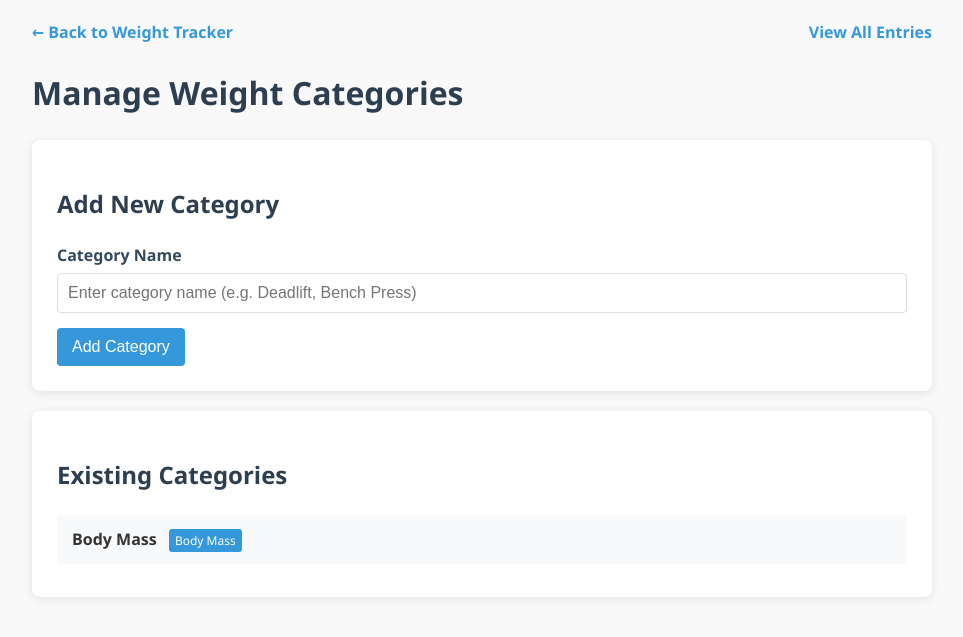
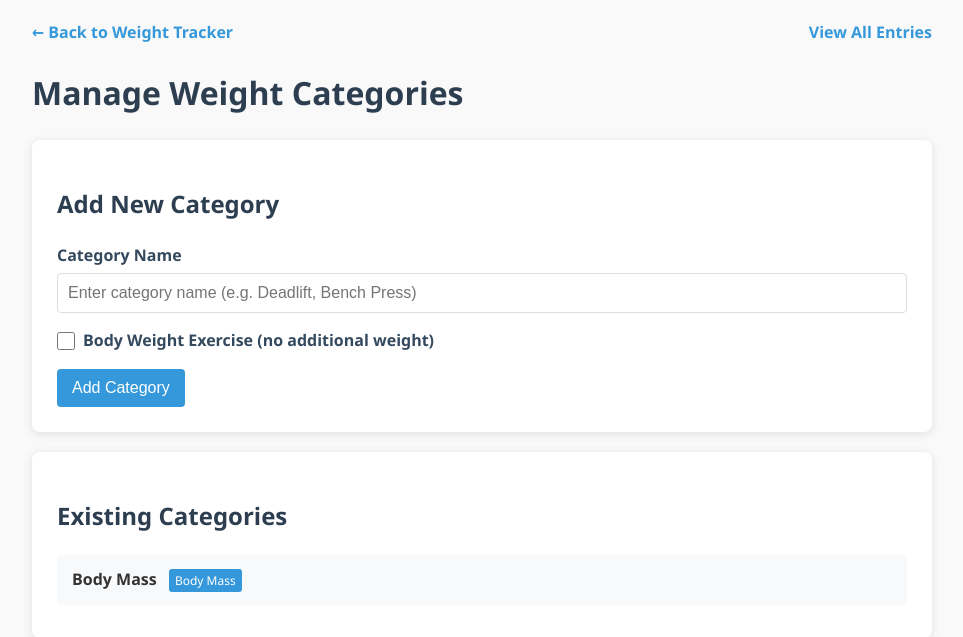
Before and after one commit to CalumMallorie/weight-tracker, a Flask app: page /categories in a window 1280 px wide. Shown: the top 637 px of the page, without its empty margins (158-1121 px from the left). Run offline with Flask 3, Linux system fonts and the light colour scheme; data comes from the database, SQL or seed files in the repository; parts of the project's set-up code (start-up, migrations or seed data) failed here and were passed over.

Commit message:
Implement body weight exercise support

```diff
--- a/src/routes.py
+++ b/src/routes.py
@@ -146,11 +146,12 @@ def manage_categories():
     if request.method == 'POST':
         # Handle category creation
         name = request.form.get('name', '').strip()
+        is_body_weight = request.form.get('is_body_weight') == 'on'
 
         if name:
             try:
-                services.get_or_create_category(name)
-                logger.info(f"Category '{name}' created/updated successfully")
+                services.get_or_create_category(name, is_body_mass=is_body_weight)
+                logger.info(f"Category '{name}' created/updated successfully (body weight: {is_body_weight})")
             except Exception as e:
                 logger.error(f"Failed to create category: {str(e)}")
                 return render_template(
@@ -197,19 +198,17 @@ def api_categories():
 def api_create_category():
     """API endpoint to create a new category"""
     data = request.json
+    name = data.get('name', '').strip()
+    is_body_weight = data.get('is_body_weight', False)
 
-    if not data or 'name' not in data:
-        return jsonify({'error': 'Name is required'}), 400
+    if name:
+        try:
+            category = services.get_or_create_category(name, is_body_mass=is_body_weight)
+            return jsonify(category.to_dict())
+        except Exception as e:
+            return jsonify({'error': str(e)}), 400
 
-    name = data['name'].strip()
-    if not name:
-        return jsonify({'error': 'Name cannot be empty'}), 400
-
-    try:
-        category = services.get_or_create_category(name)
-        return jsonify(category.to_dict()), 201
-    except Exception as e:
-        return jsonify({'error': str(e)}), 500
+    return jsonify({'error': 'Name is required'}), 400
 
 @api.route('/categories/<int:category_id>', methods=['DELETE'])
 def api_delete_category(category_id):
--- a/src/templates/categories.html
+++ b/src/templates/categories.html
@@ -129,6 +129,17 @@
                 font-size: 1.5rem;
             }
         }
+        .checkbox-label {
+            display: flex;
+            align-items: center;
+            gap: 8px;
+            cursor: pointer;
+        }
+        input[type="checkbox"] {
+            width: 18px;
+            height: 18px;
+            margin: 0;
+        }
     </style>
 </head>
 <body>
@@ -151,6 +162,12 @@
             <div class="form-group">
                 <label for="name">Category Name</label>
                 <input type="text" id="name" name="name" placeholder="Enter category name (e.g. Deadlift, Bench Press)" required>
+            </div>
+            <div class="form-group">
+                <label class="checkbox-label">
+                    <input type="checkbox" id="is_body_weight" name="is_body_weight">
+                    Body Weight Exercise (no additional weight)
+                </label>
             </div>
             <button type="submit">Add Category</button>
         </form>
```
Also changed, not shown: src/templates/index.html (+31 -21 lines).
